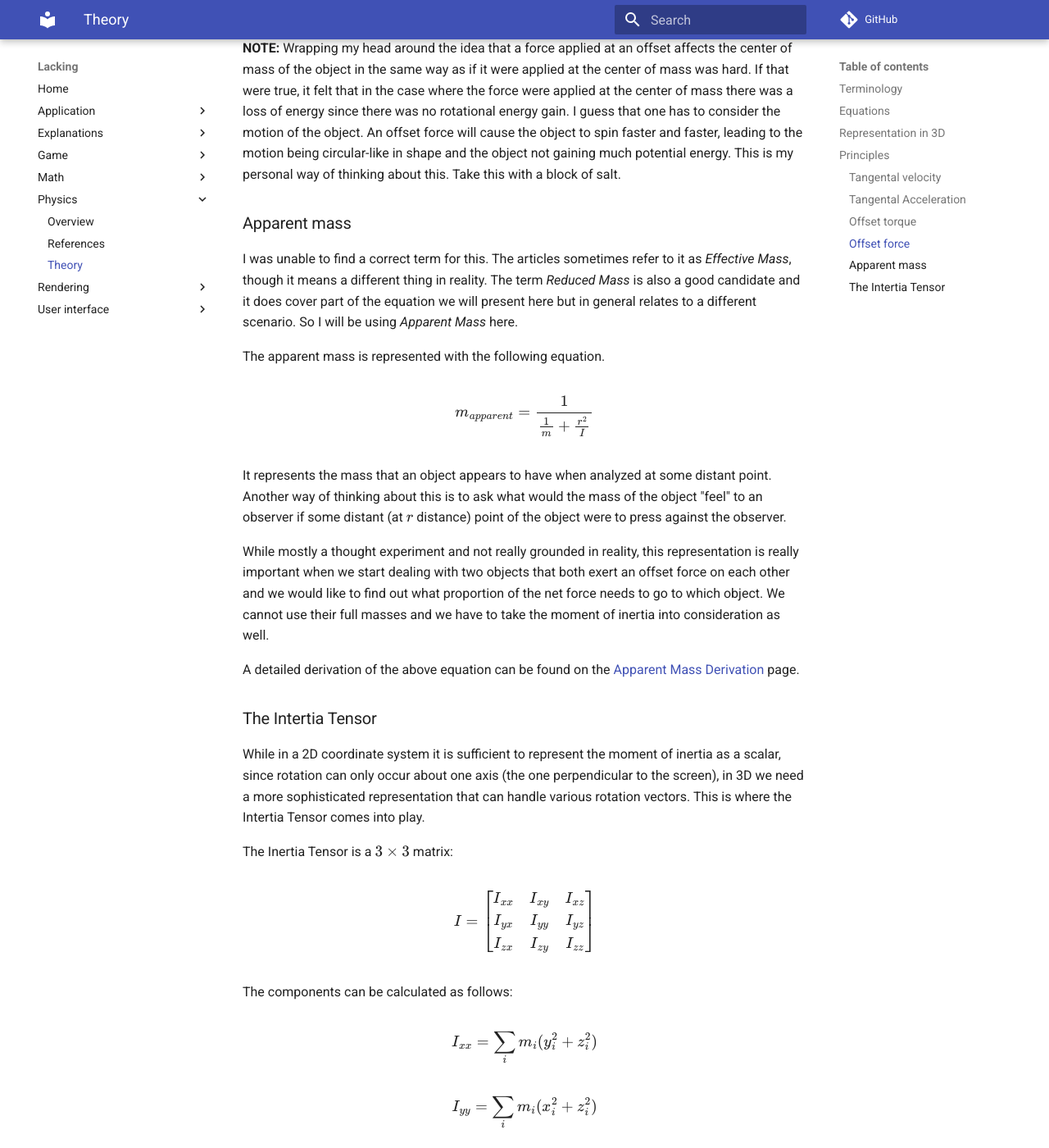
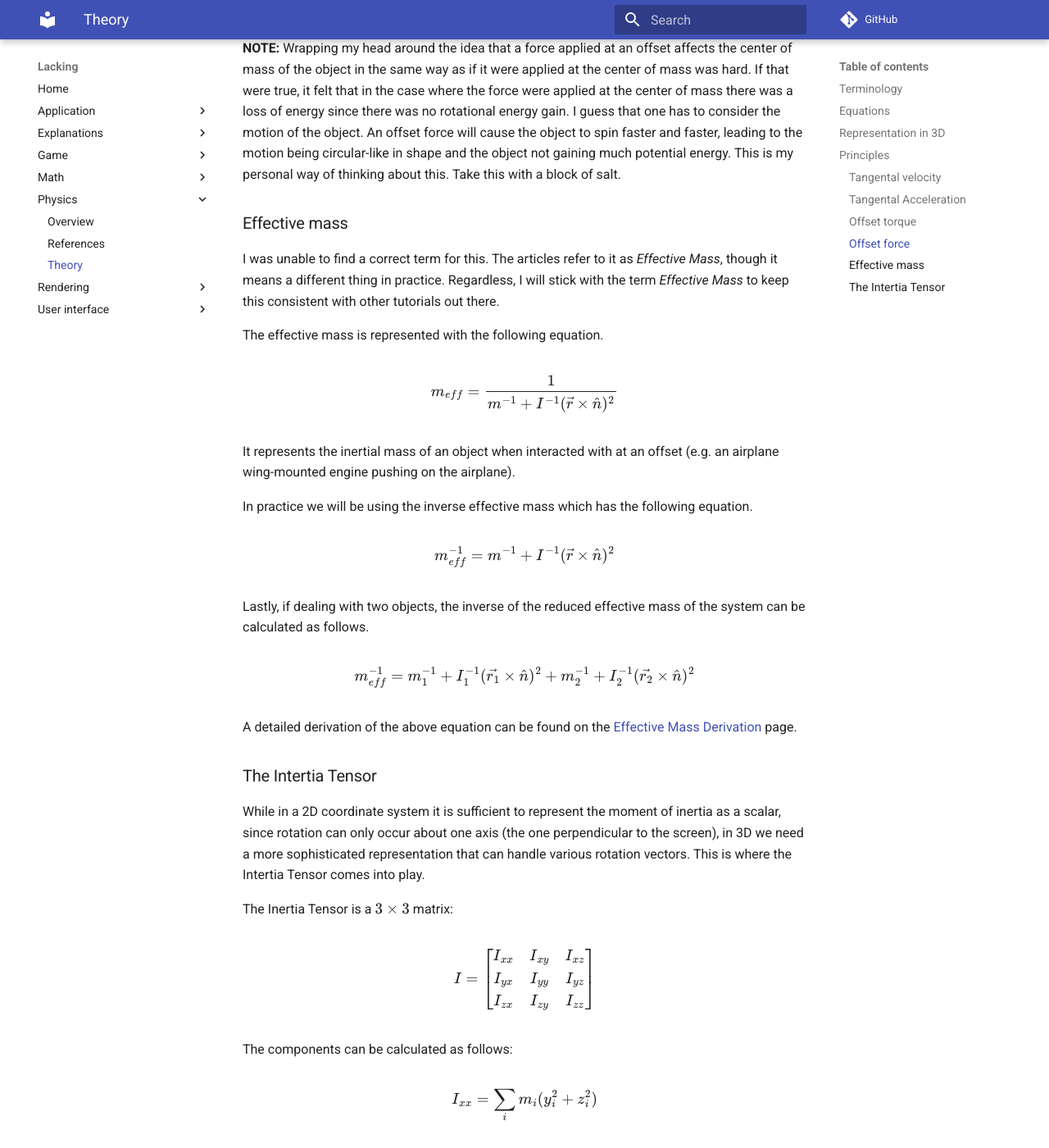
Before and after one commit to mokiat/lacking, an MkDocs documentation site: the page built from docs/physics/theory.md, in a window 1280 px wide and 1400 px high, scrolled down 4038 px. Shown: the whole window at 82% size. Built offline with MkDocs 1.6.1 and Material for MkDocs 9.7.7, drawn with Linux system fonts in a browser that asks for light colours; comment, search, counter and statistics services are not loaded.

Commit message:
Improve the documentation on effective mass

```diff
--- a/docs/physics/theory.md
+++ b/docs/physics/theory.md
@@ -154,21 +154,31 @@ We use the cross product to get the tangential component of the force, have it m
 
 **NOTE:** Wrapping my head around the idea that a force applied at an offset affects the center of mass of the object in the same way as if it were applied at the center of mass was hard. If that were true, it felt that in the case where the force were applied at the center of mass there was a loss of energy since there was no rotational energy gain. I guess that one has to consider the motion of the object. An offset force will cause the object to spin faster and faster, leading to the motion being circular-like in shape and the object not gaining much potential energy. This is my personal way of thinking about this. Take this with a block of salt.
 
-### Apparent mass
+### Effective mass
 
-I was unable to find a correct term for this. The articles sometimes refer to it as _Effective Mass_, though it means a different thing in reality. The term _Reduced Mass_ is also a good candidate and it does cover part of the equation we will present here but in general relates to a different scenario. So I will be using _Apparent Mass_ here.
+I was unable to find a correct term for this. The articles refer to it as _Effective Mass_, though it means a different thing in practice. Regardless, I will stick with the term _Effective Mass_ to keep this consistent with other tutorials out there.
 
-The apparent mass is represented with the following equation.
+The effective mass is represented with the following equation.
 
 $$
-m_{apparent} = \frac{1}{\frac{1}{m} + \frac{r^2}{I}}
+m_{eff} = \frac{1}{m^{-1} + I^{-1}(\vec{r} \times \hat{n})^2}
 $$
 
-It represents the mass that an object appears to have when analyzed at some distant point. Another way of thinking about this is to ask what would the mass of the object "feel" to an observer if some distant (at $r$ distance) point of the object were to press against the observer.
+It represents the inertial mass of an object when interacted with at an offset (e.g. an airplane wing-mounted engine pushing on the airplane).
 
-While mostly a thought experiment and not really grounded in reality, this representation is really important when we start dealing with two objects that both exert an offset force on each other and we would like to find out what proportion of the net force needs to go to which object. We cannot use their full masses and we have to take the moment of inertia into consideration as well.
+In practice we will be using the inverse effective mass which has the following equation.
 
-A detailed derivation of the above equation can be found on the [Apparent Mass Derivation](../explanations/apparent-mass-derivation.md) page.
+$$
+m_{eff}^{-1} = m^{-1} + I^{-1}(\vec{r} \times \hat{n})^2
+$$
+
+Lastly, if dealing with two objects, the inverse of the reduced effective mass of the system can be calculated as follows.
+
+$$
+m_{eff}^{-1} = m_1^{-1} + I_1^{-1}(\vec{r_1} \times \hat{n})^2 + m_2^{-1} + I_2^{-1}(\vec{r_2} \times \hat{n})^2
+$$
+
+A detailed derivation of the above equation can be found on the [Effective Mass Derivation](../explanations/effective-mass-derivation.md) page.
 
 ### The Intertia Tensor
 
```
Also changed, not shown: docs/explanations/apparent-mass-derivation.md (deleted, +0 -131 lines), docs/explanations/effective-mass-derivation.md (added, +318 -0 lines), docs/explanations/impulse-derivation.md (+3 -1 lines), docs/physics/index.md (+2 -2 lines), docs/explanations/effective-mass-derivation-01.svg (renamed from docs/explanations/apparent-mass-derivation-01.svg).
